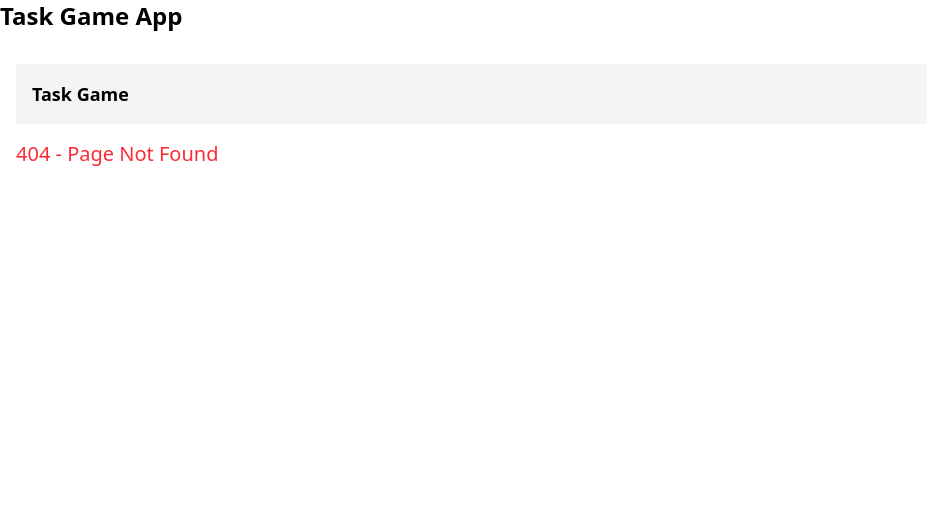
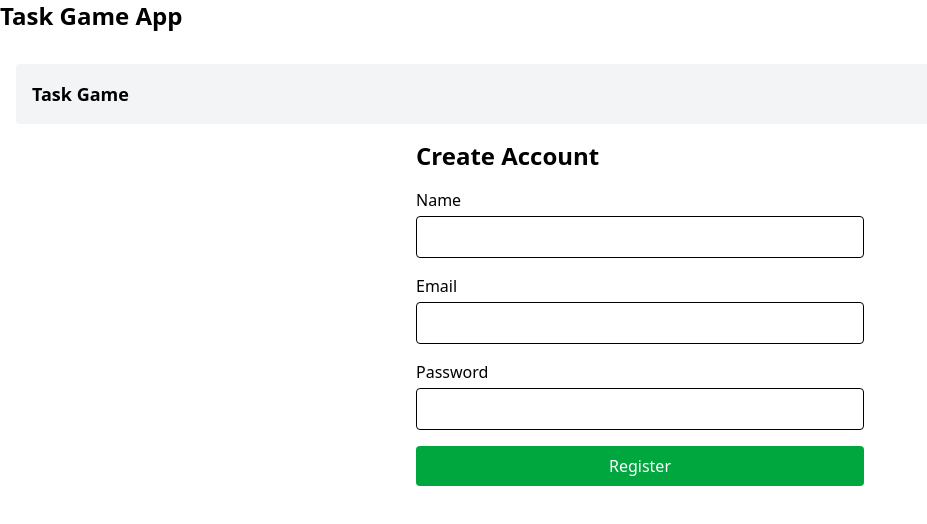
Before and after one commit to irfanbaig7/Trello-RPG-MERN-, a React (Vite) app in the folder client/: page /register in a window 1280 px wide. Before the commit this address had no page. Shown: the top 524 px of the page, without its empty margins (0-927 px from the left). Built offline with nearby package versions, Linux system fonts and the light colour scheme.

Commit message:
reusable Input component with react-hook-form

```diff
--- a/client/package.json
+++ b/client/package.json
@@ -10,11 +10,14 @@
     "preview": "vite preview"
   },
   "dependencies": {
+    "@hookform/resolvers": "^5.2.2",
     "@tailwindcss/vite": "^4.1.17",
     "react": "^19.2.0",
     "react-dom": "^19.2.0",
+    "react-hook-form": "^7.67.0",
     "react-router-dom": "^7.9.6",
-    "tailwindcss": "^4.1.17"
+    "tailwindcss": "^4.1.17",
+    "zod": "^4.1.13"
   },
   "devDependencies": {
     "@eslint/js": "^9.39.1",
--- /dev/null
+++ b/client/src/components/ui/Input.jsx
@@ -0,0 +1,16 @@
+import React from 'react'
+
+const Input = ({ label, type = "text", register, name, className = "" }) => {
+    return (
+        <div className="flex flex-col gap-1">
+            <label className="font-medium">{label}</label>
+            <input
+                type={type}
+                {...register(name)}
+                className={`border p-2 rounded ${className}`}
+            />
+        </div>
+    )
+}
+
+export default Input
--- a/client/src/pages/Login.jsx
+++ b/client/src/pages/Login.jsx
@@ -1,9 +1,32 @@
-import React from 'react'
+import { useForm } from "react-hook-form"
+import Input from '../components/ui/Input';
 
 const Login = () => {
+
+  const { register, handleSubmit } = useForm()
+
+  const onSubmit = (data) => {
+    console.log("Login Form Data:", data);
+  };
+
   return (
-    <div>
-        <h2 className="text-xl">Login Page</h2>
+    <div className="max-w-md mx-auto space-y-4">
+      <h2 className="text-2xl font-bold mb-4">Login</h2>
+
+      <form onSubmit={handleSubmit(onSubmit)} className="space-y-4">
+        <Input label="Email" type="email" name="email" register={register} />
+        <Input label="Password" type="password" name="password" register={register} />
+
+        <button className="w-full bg-blue-600 text-white p-2 rounded hover:bg-blue-700">
+          Login
+        </button>
+
+        <p className="text-sm">
+          Don’t have an account?
+          <a href="/register" className="text-blue-600 underline ml-1">Register</a>
+        </p>
+
+      </form>
     </div>
   )
 }
--- /dev/null
+++ b/client/src/pages/RegisterPage.jsx
@@ -0,0 +1,28 @@
+import { useForm } from "react-hook-form";
+import Input from "../components/ui/Input";
+
+function RegisterPage() {
+  const { register, handleSubmit } = useForm();
+
+  const onSubmit = (data) => {
+    console.log("Register Form Data:", data);
+  };
+
+  return (
+    <div className="max-w-md mx-auto space-y-4">
+      <h2 className="text-2xl font-bold mb-4">Create Account</h2>
+
+      <form onSubmit={handleSubmit(onSubmit)} className="space-y-4">
+        <Input label="Name" name="name" register={register} />
+        <Input label="Email" type="email" name="email" register={register} />
+        <Input label="Password" type="password" name="password" register={register} />
+
+        <button className="w-full bg-green-600 text-white p-2 rounded hover:bg-green-700">
+          Register
+        </button>
+      </form>
+    </div>
+  );
+}
+
+export default RegisterPage;
--- a/client/src/routes/AppRoutes.jsx
+++ b/client/src/routes/AppRoutes.jsx
@@ -8,6 +8,7 @@ import ProjectBoardPage from '../pages/ProjectBoardPage'
 import LeaderboardPage from '../pages/LeaderboardPage'
 import ProfilePage from '../pages/ProfilePage'
 import NotFoundPage from '../pages/NotFoundPage'
+import RegisterPage from '../pages/RegisterPage'
 
 const AppRoutes = () => {
     return (
@@ -28,6 +29,8 @@ const AppRoutes = () => {
                     {/* 404 */}
                     <Route path="*" element={<NotFoundPage />} />
 
+                    <Route path="/register" element={<RegisterPage />} />
+
                 </Routes>
             </Layout>
         </div>
```
Also changed, not shown: 1 other file (tests, documents, lock files or other folders).
